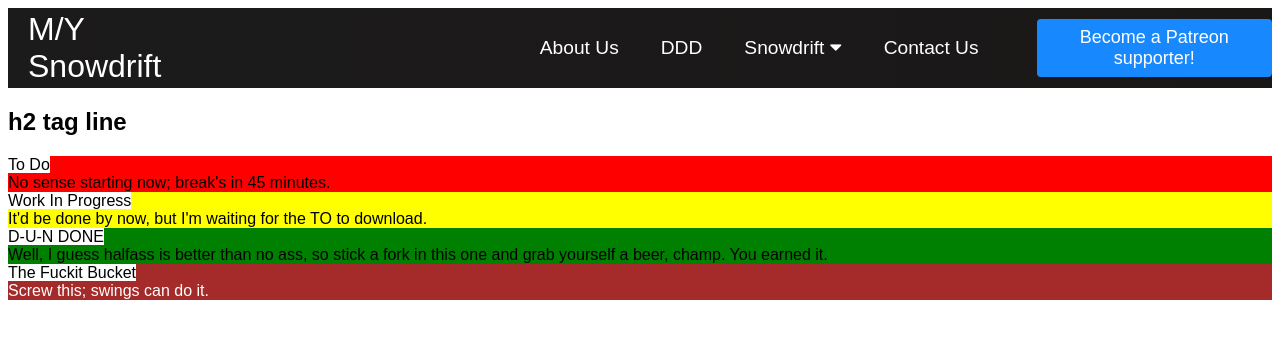
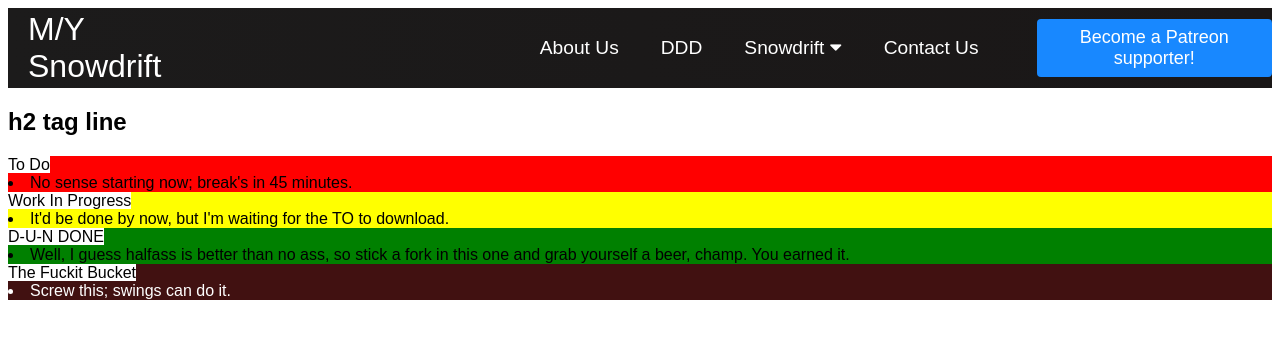
Before and after one commit to Ji-Simmons/n4c, a React (Create React App) app: page /DDD in a window 1280 px wide. Shown: the top 338 px of the page. Built offline with nearby package versions, Linux system fonts and the light colour scheme; a web font is replaced by a local one.

Commit message:
more are coming

```diff
--- a/src/App.css
+++ b/src/App.css
@@ -16,7 +16,7 @@
   background-color: green;
 }
 .fib {
-  background-color: brown;
+  background-color: #411111;
   color: white;
 }
 /*END DDD CSS*/
--- a/src/components/pages/DDD.js
+++ b/src/components/pages/DDD.js
@@ -50,22 +50,22 @@ export default class DDD extends Component {
                 <div key={t.name}
                     onDragStart = {(e) => this.onDragStart(e, t.name)}
                     draggable
-                    className="draggable"
-                    // style = {{backgroundColor: t.bgcolor, color : t.color}}
-                >
-                    {t.name}
+                    className="draggable">
+                    <li>{t.name}</li>
                 </div>
+
             );
         });
 
         return (
             <div className="container-drag">
+
                 <h2 className="header">h2 tag line</h2>
                 <div className="todo"
                     onDragOver={(e)=>this.onDragOver(e)}
                     onDrop={(e)=>{this.onDrop(e, "todo")}}>
                     <span className="task-header">To Do</span>
-                    {tasks.todo}
+                   {tasks.todo}
                 </div>
                 <div className="wip"
                     onDragOver={(e)=>this.onDragOver(e)}
@@ -87,6 +87,7 @@ export default class DDD extends Component {
                 </div>
 
 
+
             </div>
         );
     }
```
